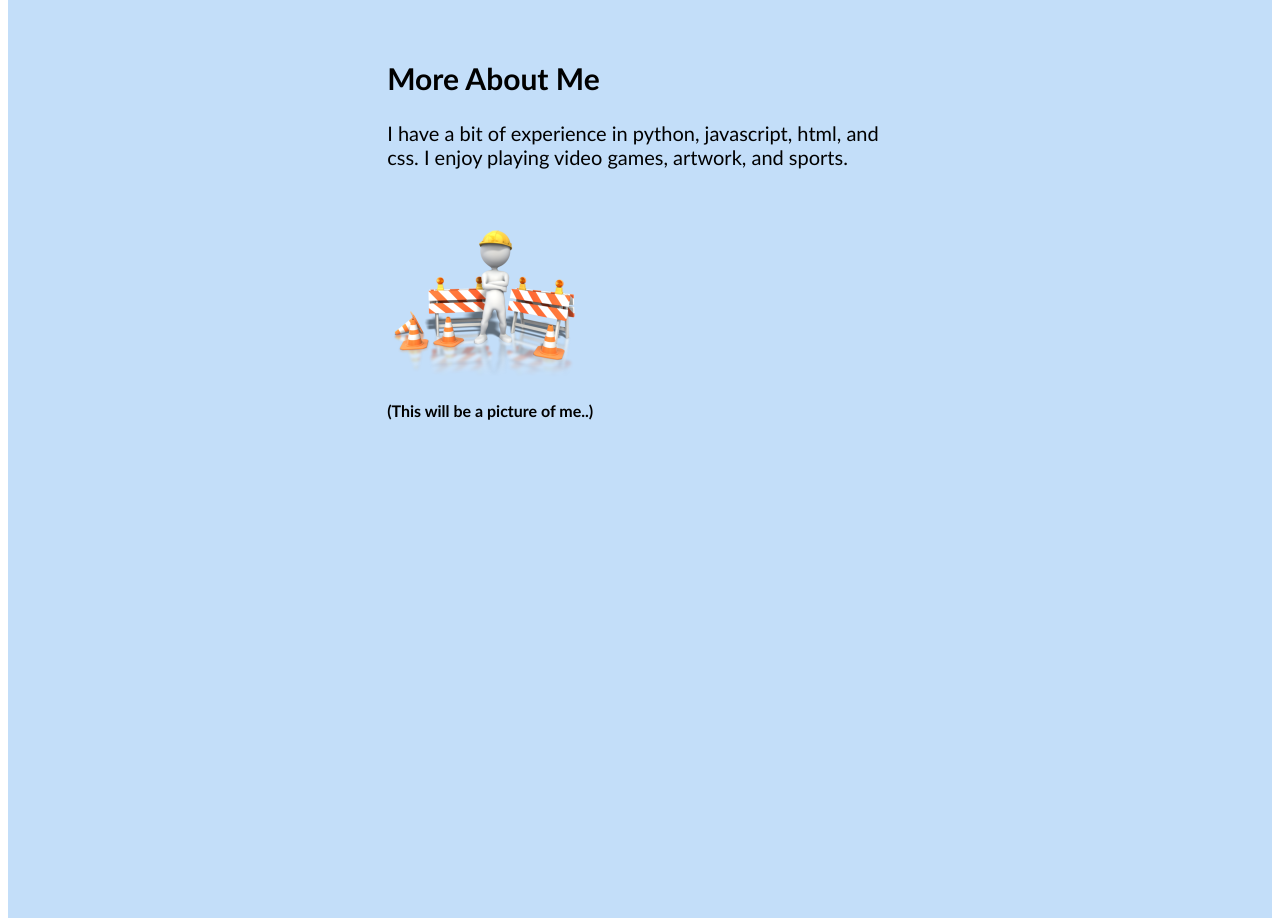
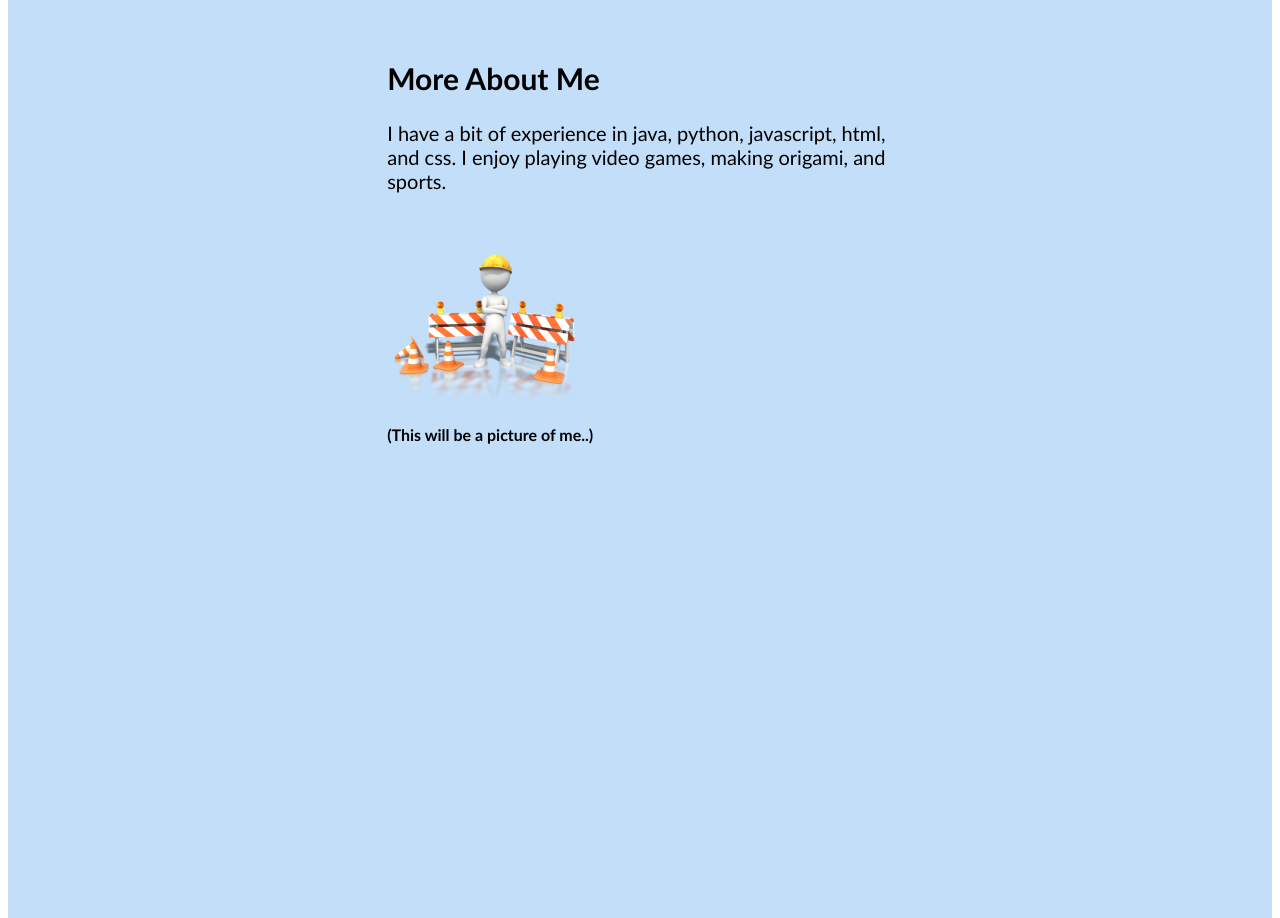
Before and after one commit to TimothyJ88/Personal_Website, a plain HTML site: page index.html in a window 1280 px wide. Shown: the part 1420-2338 px from the top of the page. Drawn offline with Linux system fonts and the light colour scheme.

Commit message:
Update index.html

```diff
--- a/index.html
+++ b/index.html
@@ -64,7 +64,7 @@
         <br>
         <div id="more">
             <h1>More About Me</h1>
-            <p>I have a bit of experience in python, javascript, html, and css. I enjoy playing video games, artwork,
+            <p>I have a bit of experience in java, python, javascript, html, and css. I enjoy playing video games, making origami,
                 and sports.</p>
             <br>
             <br>
```
